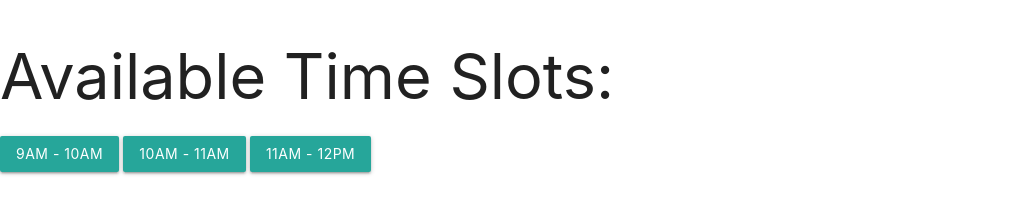
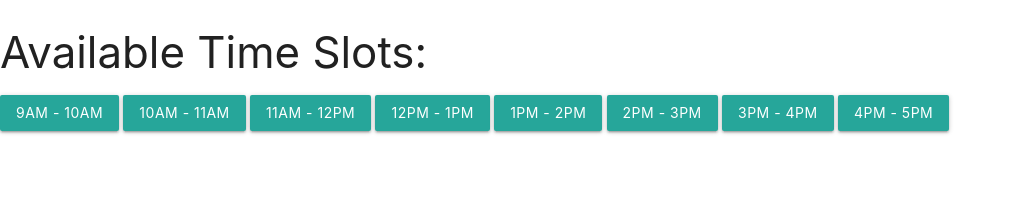
Before and after one commit to tntrieu/TimeSlot, a plain HTML site: page index.html in a window 1280 px wide. Shown: the whole page, without its empty margins (0-1014 px from the left). Drawn offline with nearby package versions, Linux system fonts and the light colour scheme.

Commit message:
basically final

```diff
--- a/index.html
+++ b/index.html
@@ -6,19 +6,17 @@
 </head>
 <body>
 
-<h1>Available Time Slots: </h1>
+<h3>Available Time Slots: </h1>
 <div id="slotsDiv">
-
-
   <!-- Modal Trigger -->
   <button data-target="modal1" class="btn modal-trigger" id="btn1">9am - 10am</button>
   <button data-target="modal1" class="btn modal-trigger" id="btn2">10am - 11am</button>
-  <!--<button data-target="modal1" class="btn modal-trigger" id="btn3">11am - 12pm</button>
+  <button data-target="modal1" class="btn modal-trigger" id="btn3">11am - 12pm</button>
   <button data-target="modal1" class="btn modal-trigger" id="btn4">12pm - 1pm</button>
   <button data-target="modal1" class="btn modal-trigger" id="btn5">1pm - 2pm</button>
   <button data-target="modal1" class="btn modal-trigger" id="btn6">2pm - 3pm</button>
   <button data-target="modal1" class="btn modal-trigger" id="btn7">3pm - 4pm</button>
-  <button data-target="modal1" class="btn modal-trigger" id="btn8">4pm - 5pm</button>   -->
+  <button data-target="modal1" class="btn modal-trigger" id="btn8">4pm - 5pm</button>
 </div>
   <!-- Modal Structure -->
   <div id="modal1" class="modal">
--- a/slot.js
+++ b/slot.js
@@ -1,30 +1,7 @@
 
 
 var slotsList= new Array();
-//generate time slots
-$(document).ready(function(){
-  //var para= $('<button/>', { id: 'foo', class: 'tclose'})
-  var para = document.createElement("BUTTON", {"id":"btn3"});
 
-  var text = document.createTextNode("11am - 12pm");
-  para.appendChild(text);
-
-  var element = document.getElementById("slotsDiv");
-  element.appendChild(para);
-
-  var setClass = document.createAttribute("class");       // Create a "class" attribute
-  setClass.value = "btn modal-trigger";
-  para.setAttributeNode(setClass);
-
-  para.setAttribute("data-target", "modal1");
-  //para.id="btn3";
-  para.setAttribute("id","btn3");
-
-
-
-
-  //document.getElementById("slotsDiv").innerHTML = "<button data-target="modal1" class="btn modal-trigger" id="btn3">11am - 12pm</button>"
-})
 //Modal Window
 document.addEventListener('DOMContentLoaded', function() {
 
@@ -45,14 +22,12 @@ $('.btn').click('click', function(){
     for(var i=0; i<slotsList.length;i++){
       if(slotsList[i].btnId == capturedBtnId)
       {
-        console.log("found it!"+slotsList[i].name);
         document.getElementById("name").value = slotsList[i].name;
         document.getElementById("phone_number").value = slotsList[i].phoneNumber;
         break;
       }
     }
   }
-
 })
 
 
@@ -77,17 +52,11 @@ document.getElementById('ModalSubmit').addEventListener('click', function(){
       break;
     }
   }
-  console.log(foundIt);
+
   if(foundIt === "false" && slot.name !=="" && slot.phoneNumber !=="")
   {
     slotsList.push(slot);
     document.getElementById(capturedBtnId).style.backgroundColor = "red";
-  }
-
-
-  for(var i=0; i<slotsList.length;i++)
-  {
-    console.log(slotsList[i]);
   }
 
   cleanModal();
```
